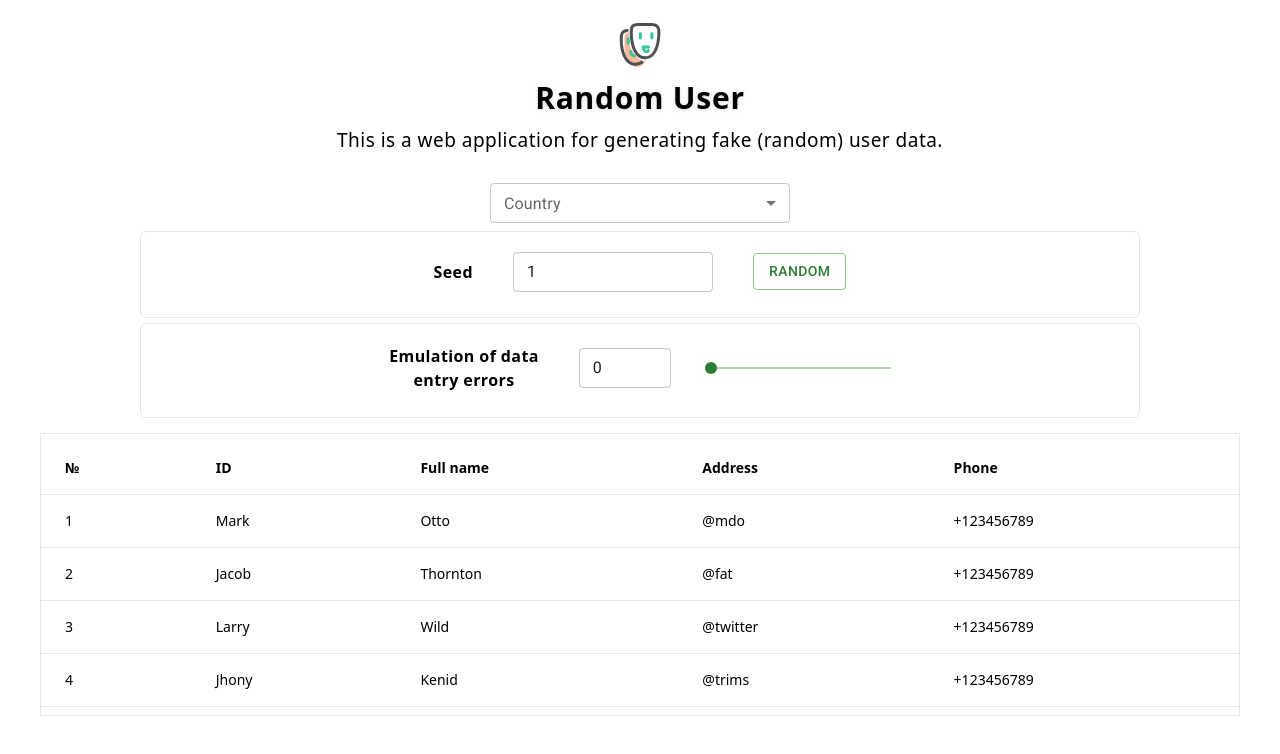
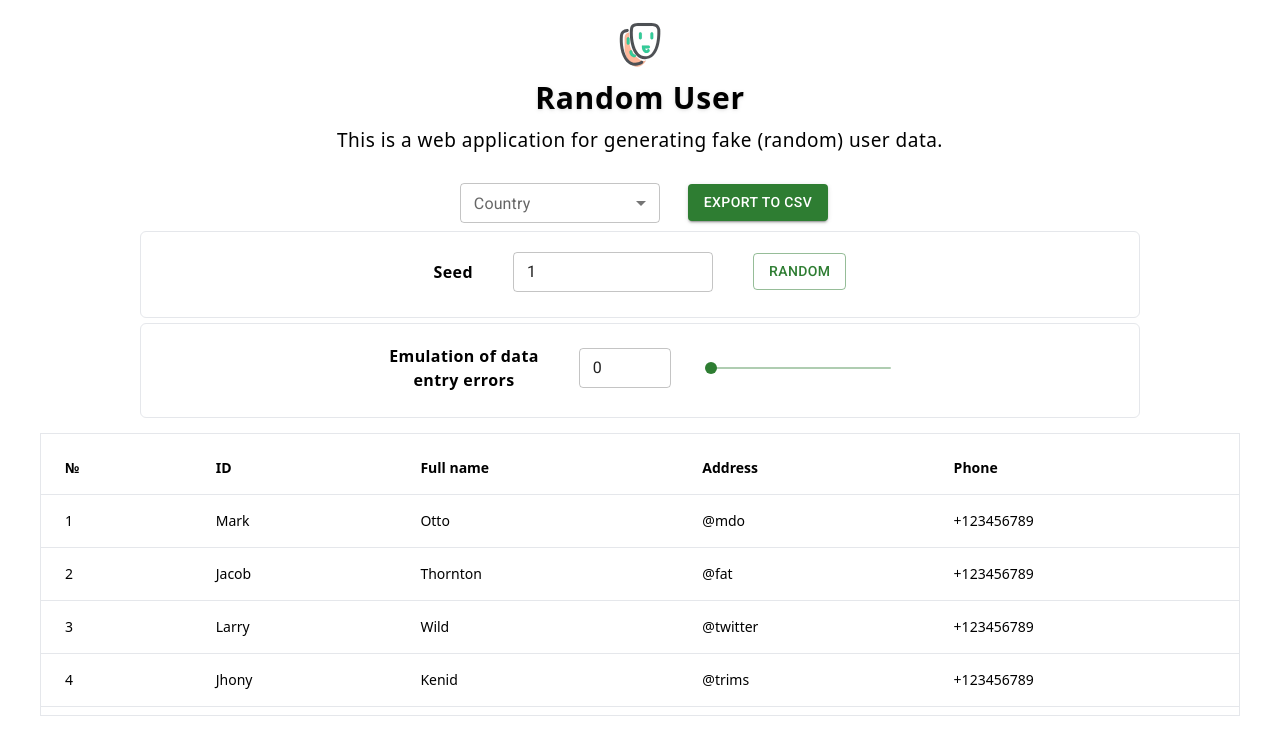
Before and after one commit to itsannaw/random-user, a React (Vite) app: page / in a window 1280 px wide. Shown: the top 754 px of the page. Built offline with nearby package versions, Linux system fonts and the light colour scheme.

Commit message:
Added button csv

```diff
--- a/index.html
+++ b/index.html
@@ -3,7 +3,7 @@
 
 <head>
   <meta charset="UTF-8" />
-  <link rel="icon" type="image/svg+xml" href="/icon.svg" />
+  <link rel="icon" type="image/svg+xml" href="/app.svg" />
   <meta name="viewport" content="width=device-width, initial-scale=1.0" />
   <link rel="preconnect" href="https://fonts.googleapis.com" />
   <link rel="preconnect" href="https://fonts.gstatic.com" crossorigin />
--- a/package.json
+++ b/package.json
@@ -16,9 +16,11 @@
     "@mui/lab": "^5.0.0-alpha.148",
     "@mui/material": "^5.14.13",
     "react": "^18.2.0",
+    "react-csv": "^2.2.2",
     "react-dom": "^18.2.0"
   },
   "devDependencies": {
+    "@faker-js/faker": "^8.1.0",
     "@types/react": "^18.2.15",
     "@types/react-dom": "^18.2.7",
     "@vitejs/plugin-react": "^4.0.3",
--- a/src/App.jsx
+++ b/src/App.jsx
@@ -29,8 +29,9 @@ function App() {
           This is a web application for generating fake (random) user data.
         </span>
       </div>
-      <div className="flex justify-center mt-[20px]">
-        <FormControl size="small" sx={{ m: 1, minWidth: 300 }}>
+      <div className="flex justify-center max-w-[800px] gap-[20px] mx-auto items-center mt-[20px]">
+        <div className="flex ">
+          <FormControl size="small" sx={{ m: 1, minWidth: 200 }}>
             <InputLabel id="demo-simple-select-autowidth-label" color="success">
               Country
             </InputLabel>
@@ -48,6 +49,12 @@ function App() {
               <MenuItem value={22}>Turkish</MenuItem>
             </Select>
           </FormControl>
+        </div>
+        <div>
+          <LoadingButton variant="contained" size="" color="success">
+            Export to CSV
+          </LoadingButton>
+        </div>
       </div>
 
       <div className="border rounded-md max-w-[1000px] mx-auto pb-[25px]">
```
Also changed, not shown: public/icon.svg (deleted), 1 other file (tests, documents, lock files or other folders). Lines whose indentation alone changed are shown as unchanged.
